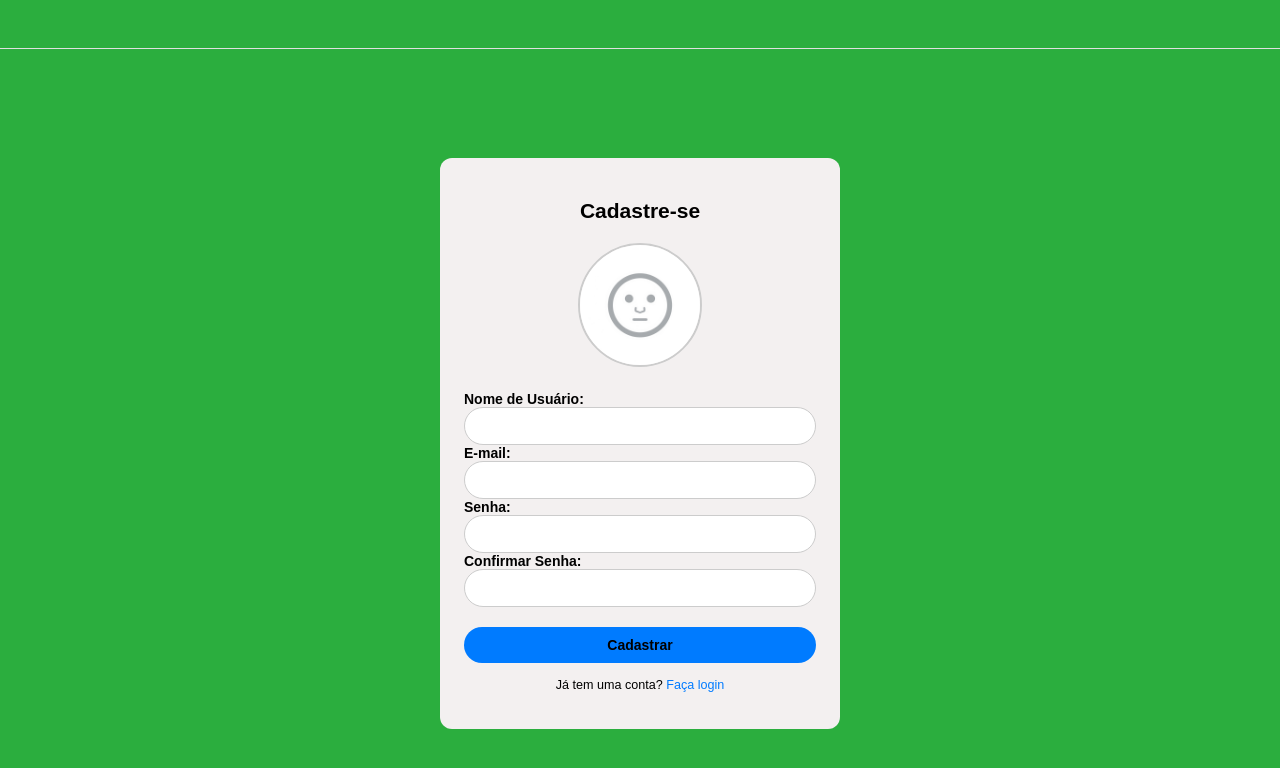
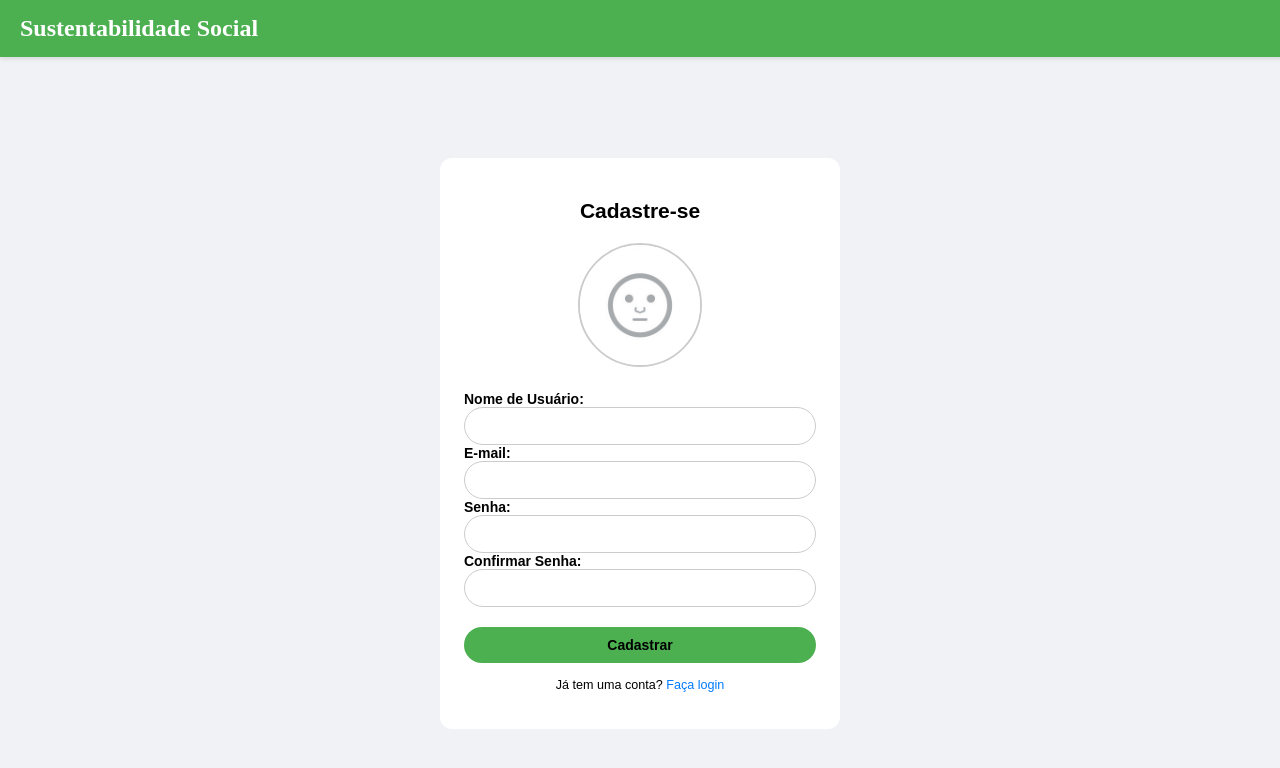
Before and after one commit to felipeagf3/sustentabilidade-social-frontend, a plain HTML site: page cadastro.html in a window 1280 px wide. Drawn offline with Linux system fonts and the light colour scheme.

Commit message:
fix: corrige estilo da página de cadastro

```diff
--- a/cadastro.html
+++ b/cadastro.html
@@ -9,7 +9,11 @@
 </head>
 
 <body>
-  <header class="sustentabilidade-social-header"></header>
+  <header class="cabecalho-cadastro">
+    <div class="logo">
+            <h1>Sustentabilidade Social</h1>
+        </div>
+  </header>
 
   <div class="cadastro-container">
     <form id="formCadastro" enctype="multipart/form-data">
--- a/css/cadastro.css
+++ b/css/cadastro.css
@@ -1,9 +1,17 @@
 body{
-    background-color: #2BAE3E;
+    background-color:#f0f2f5;
     display: flex;
     justify-content: center;
     align-items: center;
     margin: 0;
+    padding-top: 48px;
+    box-sizing: border-box;
+}
+
+body.cadastro-page {
+    display: flex;
+    justify-content: center;
+    align-items: center;
     padding-top: 48px;
     box-sizing: border-box;
 }
@@ -21,10 +29,31 @@ body{
 
 
 }
+/*inicio estilos do cabeçalho de cadastro*/
+.cabecalho-cadastro {
+    background-color: #4CAF50;
+    color: white;
+    padding: 15px 20px;
+    display: flex;
+    position: fixed;
+    top: 0;
+    left: 0;
+    right: 0;
+    z-index: 10;
+    width: 100%;
+    justify-content: space-between;
+    align-items: center;
+    box-shadow: 0 2px 4px rgba(0,0,0,0.1);
+}
 
+.cabecalho-cadastro h1 {
+    margin: 0;
+    font-size: 24px;
+}
+/*fim dos estilos cabeçalho de cadastro*/
 .cadastro-container {
     width: 400px;
-    background-color: #F3F0F0;
+    background-color:#ffffff;
     border-radius: 12px;
     font-family: sans-serif;
     font-size: 14px;
@@ -61,7 +90,7 @@ body{
 }
 
 .cadastro-container button[type="submit"]{
-    background-color: #007bff;
+    background-color:#4CAF50;
     width: 100%;
     padding: 10px 15px;
     border: none;
@@ -75,7 +104,7 @@ body{
 }
 
 .cadastro-container button[type="submit"]:hover{
-background-color: #0056b3;
+background-color: #388e3c;
 }
 
 .cadastro-container p{
@@ -92,7 +121,7 @@ background-color: #0056b3;
 .cadastro-container p a:hover{
     text-decoration: underline;
 }
-
+/*fim dos estilos de container de login*/
 .foto-perfil-preview {
   display: flex;
   justify-content: center;
```
